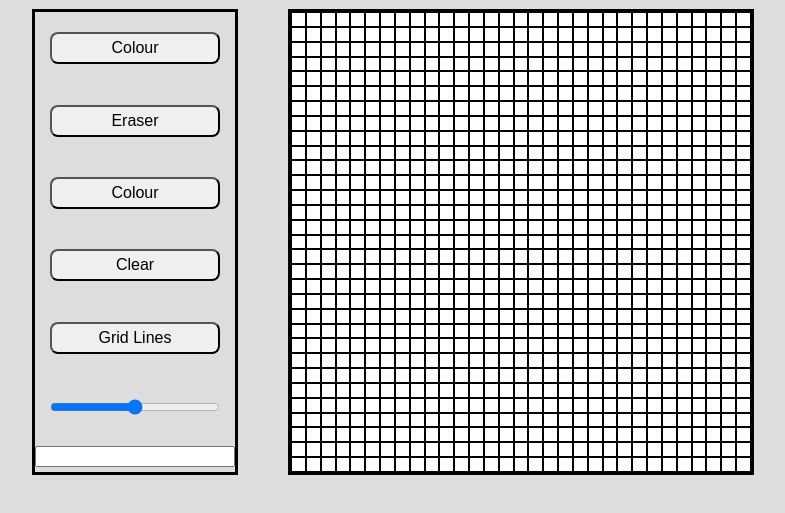
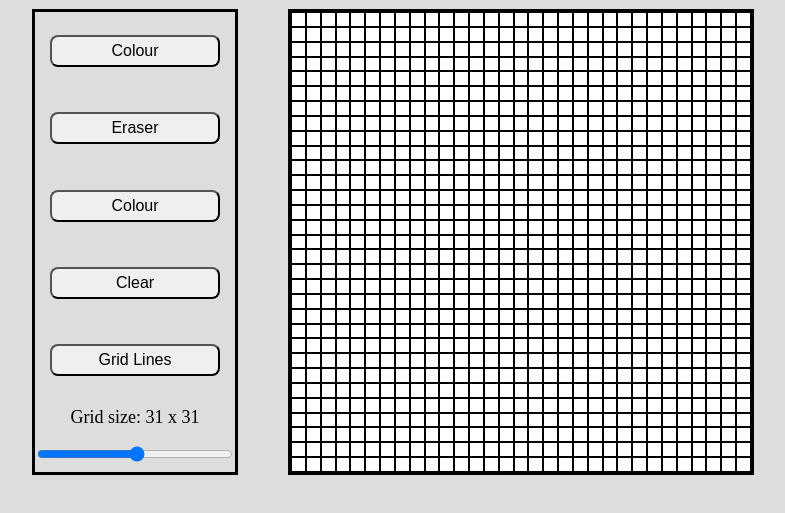
Before and after one commit to adambelko/Etch-A-Sketch, a plain HTML site: page index.html in a window 1280 px wide. Shown: the part 115-628 px from the top of the page, without its empty margins (247-1032 px from the left). Drawn offline with Linux system fonts and the light colour scheme.

Commit message:
slider added

```diff
--- a/index.html
+++ b/index.html
@@ -19,7 +19,8 @@
             <button class="button rainbow">Colour</button>
             <button class="button clear">Clear</button>
             <button class="button gridLines">Grid Lines</button>
-            <input type="range" class="divRange"><input>
+            <div class="currentValue"></div>
+            <input type="range" class="rangeSelector" min="1" max="60">
         </div>
     </div>
 
--- a/styles.css
+++ b/styles.css
@@ -44,3 +44,9 @@ body {
     border-radius: 8px;
     font-size: 16px;
 }
+
+.currentValue {
+    font-size: 18px;
+    text-align: center;
+    margin-bottom: 1px;
+}
```
